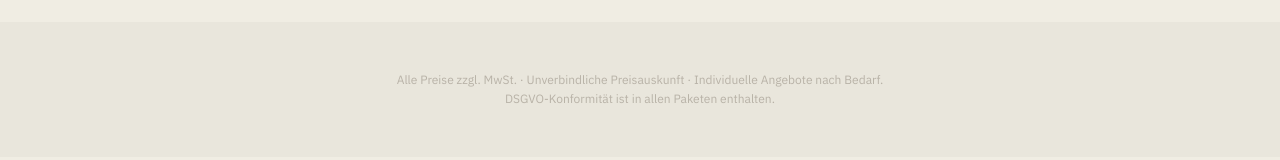
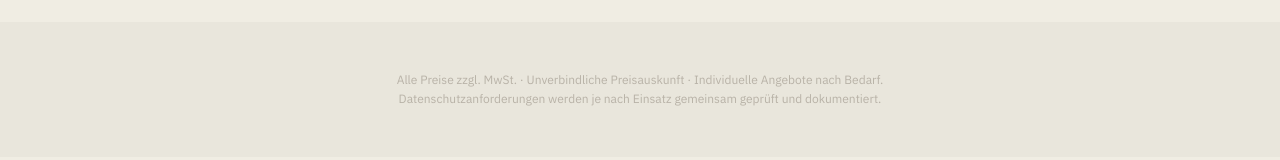
Before and after one commit to igoingtodevx/Ainzigartig-Draft, a React (Vite) app: page /preise in a window 1280 px wide. Shown: the part 1663-1823 px from the top of the page. Built offline with nearby package versions, Linux system fonts and the light colour scheme.

Commit message:
fix: qualify pricing privacy wording

```diff
--- a/components/PricingOverview.tsx
+++ b/components/PricingOverview.tsx
@@ -214,7 +214,7 @@ export const PricingOverview: React.FC = () => {
           <p className="text-xs text-faint leading-relaxed">
             Alle Preise zzgl. MwSt. · Unverbindliche Preisauskunft · Individuelle Angebote nach Bedarf.
             <br />
-            DSGVO-Konformität ist in allen Paketen enthalten.
+            Datenschutzanforderungen werden je nach Einsatz gemeinsam geprüft und dokumentiert.
           </p>
         </div>
       </section>
```
